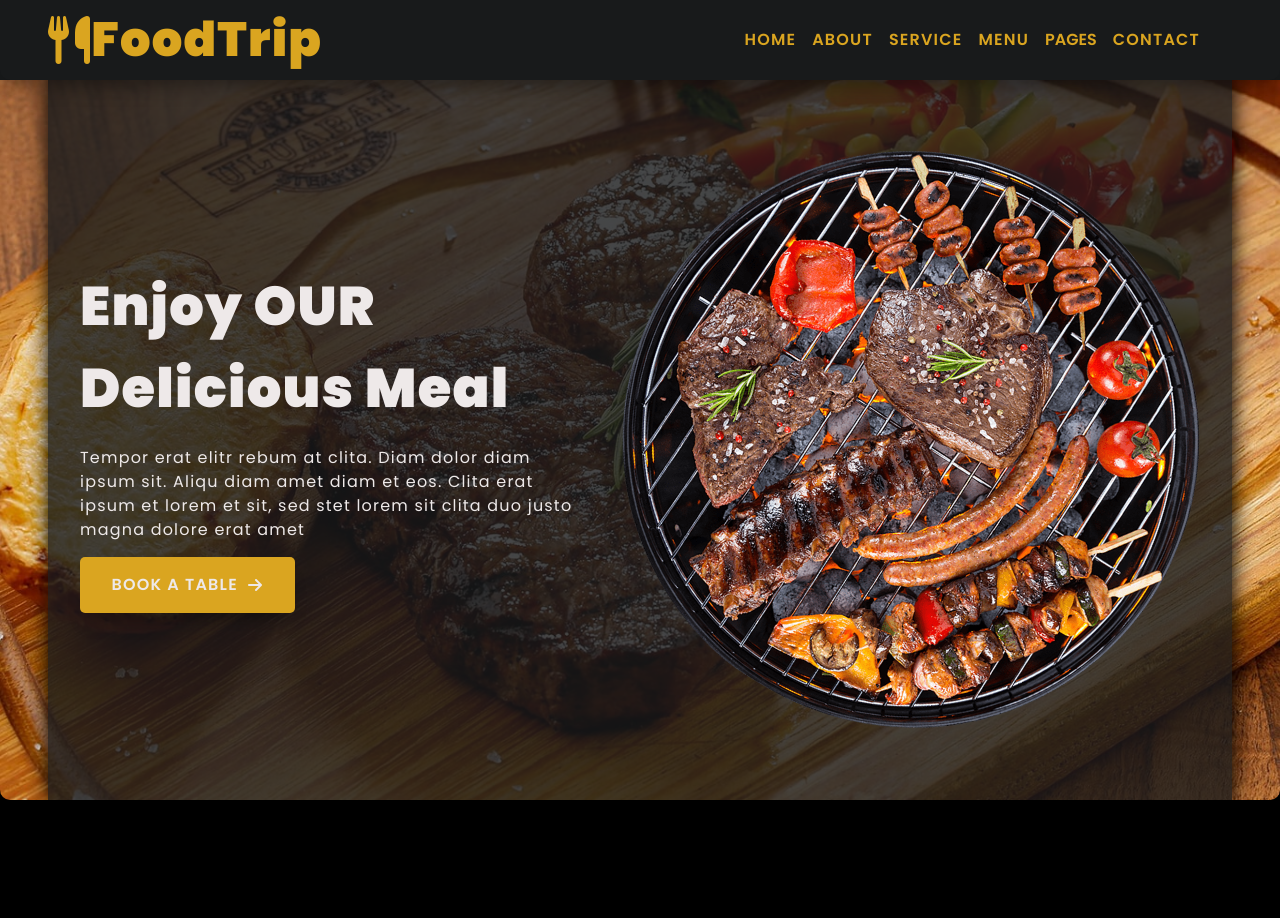
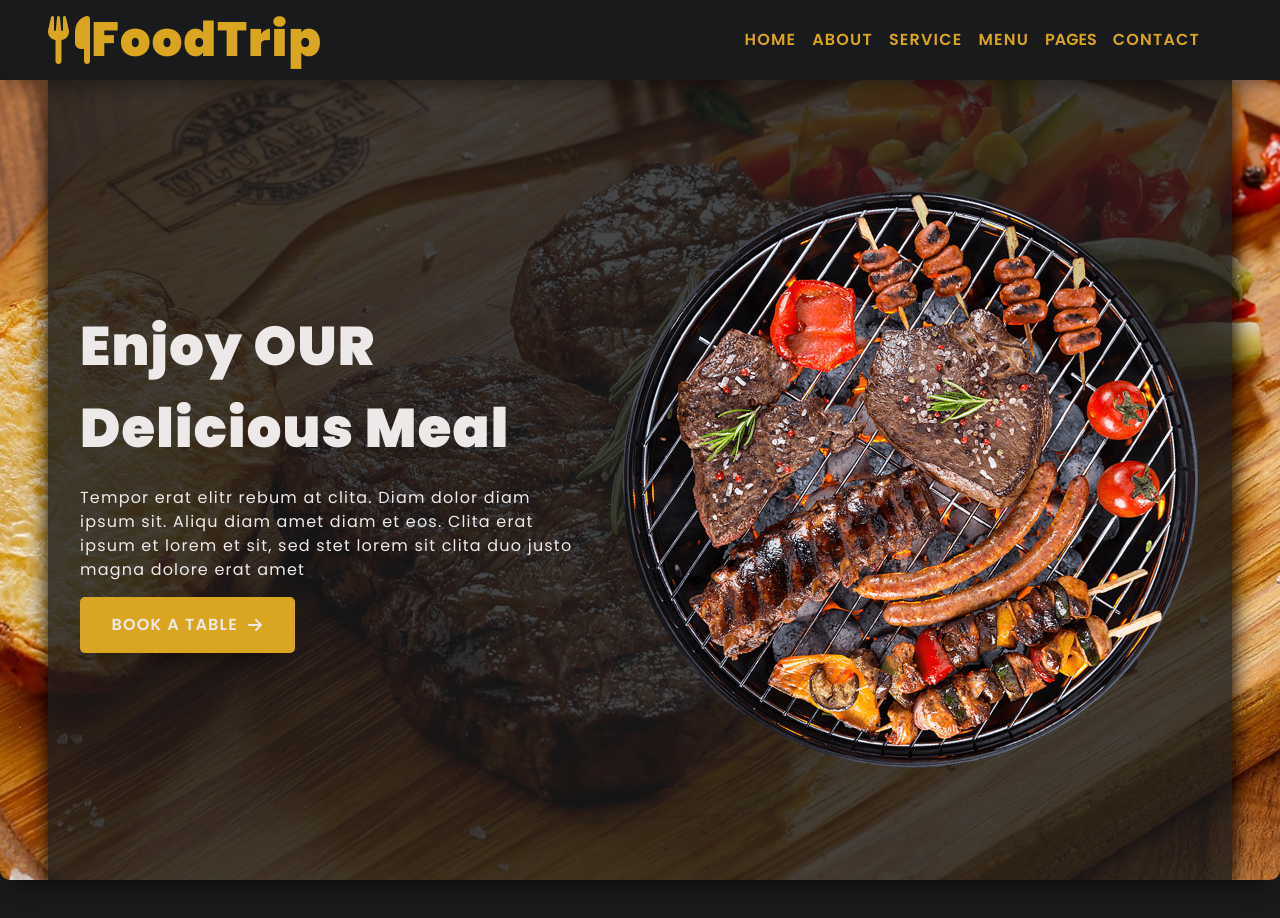
Before and after one commit to freshtildeath009/food-react, a React (Vite) app: page / in a window 1280 px wide. Shown: the top 918 px of the page. Built offline with nearby package versions, Linux system fonts and the light colour scheme.

Commit message:
Fixing transition

```diff
--- a/src/App.jsx
+++ b/src/App.jsx
@@ -20,8 +20,8 @@ function App() {
   const [background, setBackground] = useState(false)
 
   const styles = {
-    backgroundColor: background ? "white" : "black",
-    transition: "ease-in-out 0.5s"
+    backgroundColor: background ? "white" : "var(--bg-200)",
+    transition: "ease-in-out 0.3s"
   }
   function _handleBAckground() {
     if (window.scrollY > 300) {
@@ -59,11 +59,12 @@ const AppContainer = styled.main`
     transform: translateY(0px);
     animation: REVEAL linear both;
     animation-timeline: view(block);
-    animation-range: cover 0% entry 100%;
+    animation-range: cover 0% entry 40%;
     view-timeline-inset: 30%;
     opacity: 0;
     transition: ease 1s;
-    background: black;
+    background: var(--bg-200);
+    border-radius: 10px;
   }
 
   @keyframes REVEAL{
--- a/src/component/Hero.jsx
+++ b/src/component/Hero.jsx
@@ -32,7 +32,7 @@ const HeroComponent = styled.section`
     background-repeat: no-repeat;
     background-size: cover;
     background-position: center;
-    height: 90vh;
+    height: 100vh;
     width: 100%;
     color: var(--fc-100);
     font-family: var(--ff-general);
```
